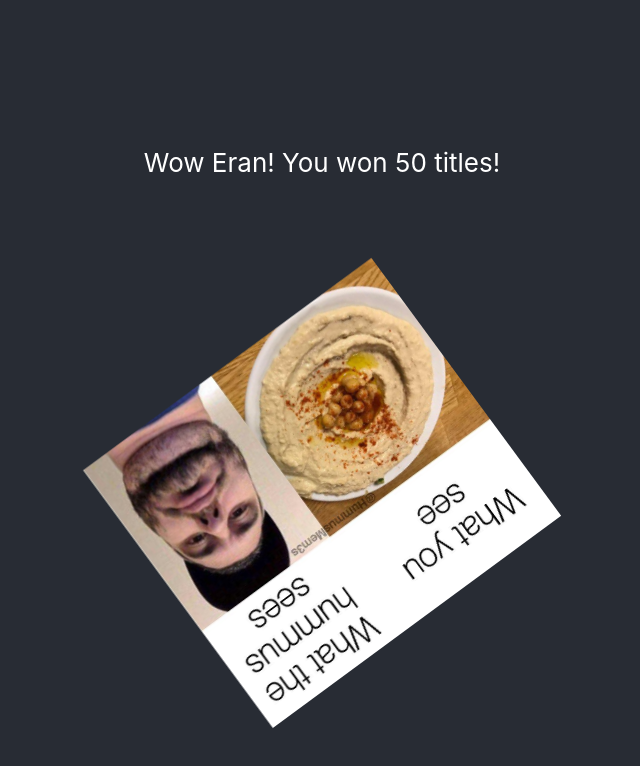
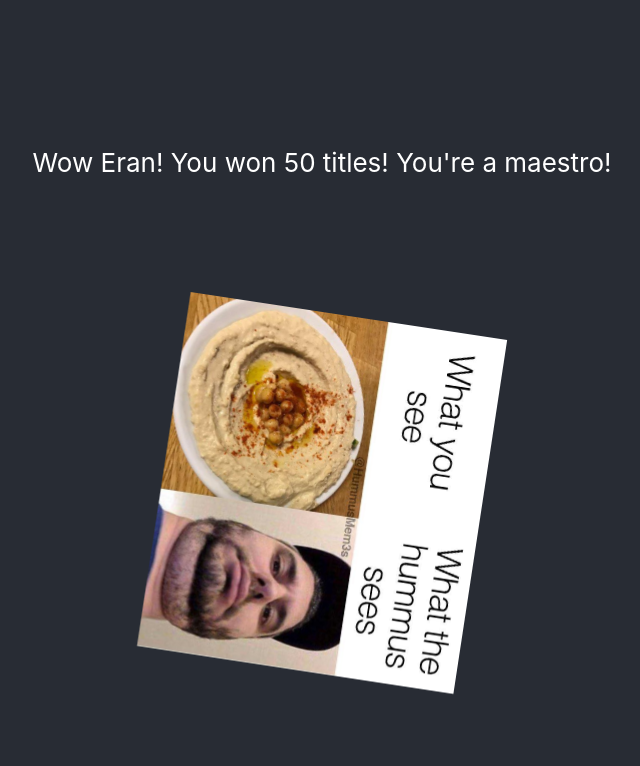
Before and after one commit to Shloyem/react-tutorials, a React (Create React App) app in the folder 02_create_react_app/new-app/: page / in a window 1280 px wide. Shown: the top 766 px of the page, without its empty margins (318-958 px from the left). Built offline with nearby package versions, Linux system fonts and the light colour scheme.

Commit message:
Add debugging tips

```diff
--- a/02_create_react_app/new-app/src/Player.tsx
+++ b/02_create_react_app/new-app/src/Player.tsx
@@ -9,9 +9,11 @@ type playerType = {
 
 export default function Player(props: playerType): JSX.Element {
   const { titles, name } = props.player;
+  const overall: string =
+    titles > 40 ? "You're a maestro!" : 'You can do better';
   return (
     <span>
-      Wow {name}! You won {titles} titles!
+      Wow {name}! You won {titles} titles! {overall}
     </span>
   );
 }
```
Also changed, not shown: 1 other file (tests, documents, lock files or other folders).
